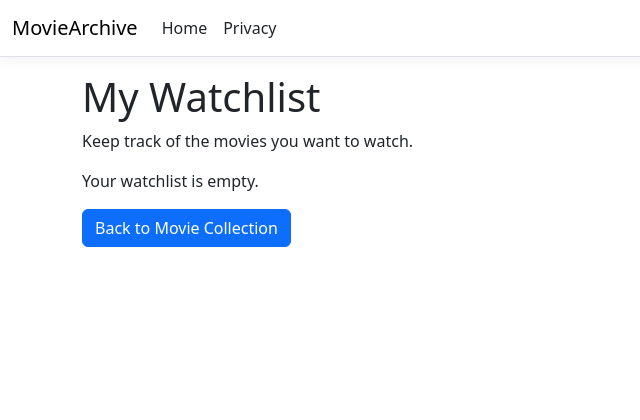
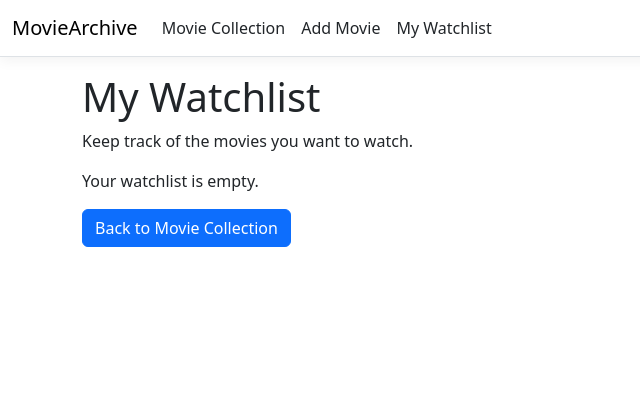
Before and after one commit to josefinekuismin/databasteknik, an ASP.NET Core app: page /Movie/Watchlist in a window 1280 px wide. Shown: the top 420 px of the page, without its empty margins (0-640 px from the left). Run offline with ASP.NET Core 8, Linux system fonts and the light colour scheme; style sheets or scripts are compiled from the project's sources.

Commit message:
Skapade gemensam navigeringsmeny för MovieArchive och tog bort överflödiga knappar som låg under Movie collection för att navigera till de andra sidorna

```diff
--- a/MovieArchive/Views/Shared/_Layout.cshtml
+++ b/MovieArchive/Views/Shared/_Layout.cshtml
@@ -13,7 +13,9 @@
     <header>
         <nav class="navbar navbar-expand-sm navbar-toggleable-sm navbar-light bg-white border-bottom box-shadow mb-3">
             <div class="container-fluid">
-                <a class="navbar-brand" asp-area="" asp-controller="Home" asp-action="Index">MovieArchive</a>
+                <a class="navbar-brand"
+                    asp-controller="Movie"
+                    asp-action="Index">MovieArchive</a>
                 <button class="navbar-toggler" type="button" data-bs-toggle="collapse" data-bs-target=".navbar-collapse" aria-controls="navbarSupportedContent"
                         aria-expanded="false" aria-label="Toggle navigation">
                     <span class="navbar-toggler-icon"></span>
@@ -21,10 +23,21 @@
                 <div class="navbar-collapse collapse d-sm-inline-flex justify-content-between">
                     <ul class="navbar-nav flex-grow-1">
                         <li class="nav-item">
-                            <a class="nav-link text-dark" asp-area="" asp-controller="Home" asp-action="Index">Home</a>
+                            <a class="nav-link text-dark"
+                            asp-controller="Movie"
+                            asp-action="Index">Movie Collection</a>
                         </li>
+
                         <li class="nav-item">
-                            <a class="nav-link text-dark" asp-area="" asp-controller="Home" asp-action="Privacy">Privacy</a>
+                            <a class="nav-link text-dark"
+                            asp-controller="Movie"
+                            asp-action="Create">Add Movie</a>
+                        </li>
+
+                        <li class="nav-item">
+                            <a class="nav-link text-dark"
+                            asp-controller="Movie"
+                            asp-action="Watchlist">My Watchlist</a>
                         </li>
                     </ul>
                 </div>
```
Also changed, not shown: MovieArchive/Views/Movie/Index.cshtml (+0 -12 lines), 12 other files.
